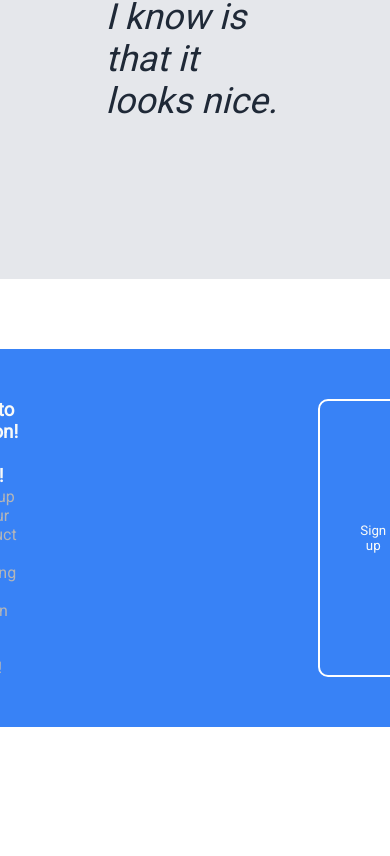
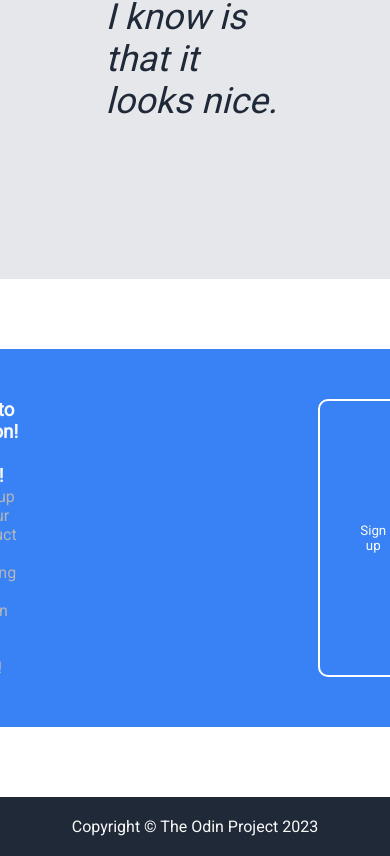
Before and after one commit to p1ktas/Landing-Page, a plain HTML site: page index.html in a window 390 px wide. Shown: the part 1975-2831 px from the top of the page. Before the commit the page ends 2772 px from the top, so only its background shows below. Drawn offline with Linux system fonts and the light colour scheme.

Commit message:
Project finish, add footer.
Finished the project, wrote the code not as I wanted to write it, just to make the project work.
Will refactor the code as I go, to make it more mobile-friendly and add something new, as I go
further on this journey.

```diff
--- a/index.html
+++ b/index.html
@@ -64,5 +64,10 @@
         </div>
     </div>
     </main>
+    <footer>
+        <div class="footer-end">
+            <p class="footer-text"> Copyright © The Odin Project 2023</p>
+        </div>
+    </footer>
 </body>
 </html>
--- a/style.css
+++ b/style.css
@@ -161,3 +161,11 @@ img {
     font-family: Roboto;
     border: 2px solid white
 }
+
+.footer-end {
+    display: flex;
+    justify-content: center;
+    background-color: #1F2937;
+    padding: 20px;
+    color:#F9FAF8
+}
```
